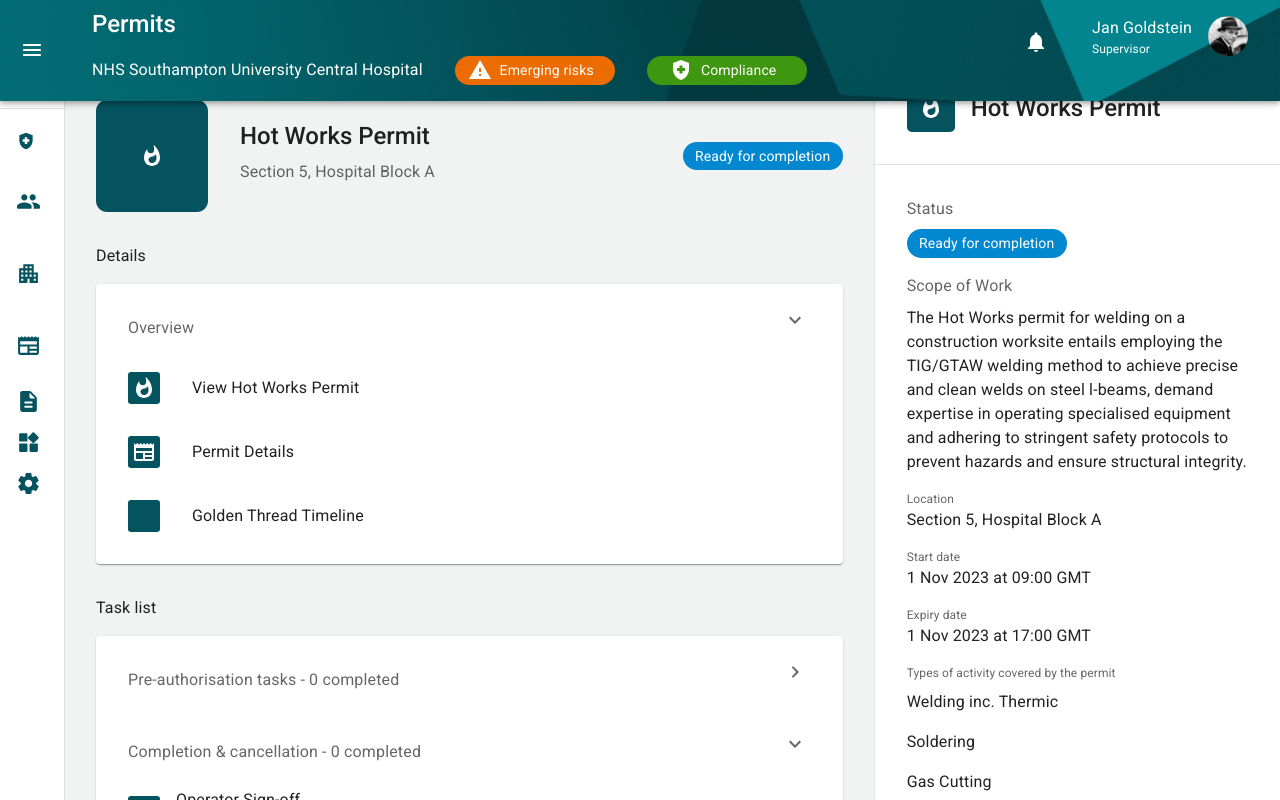
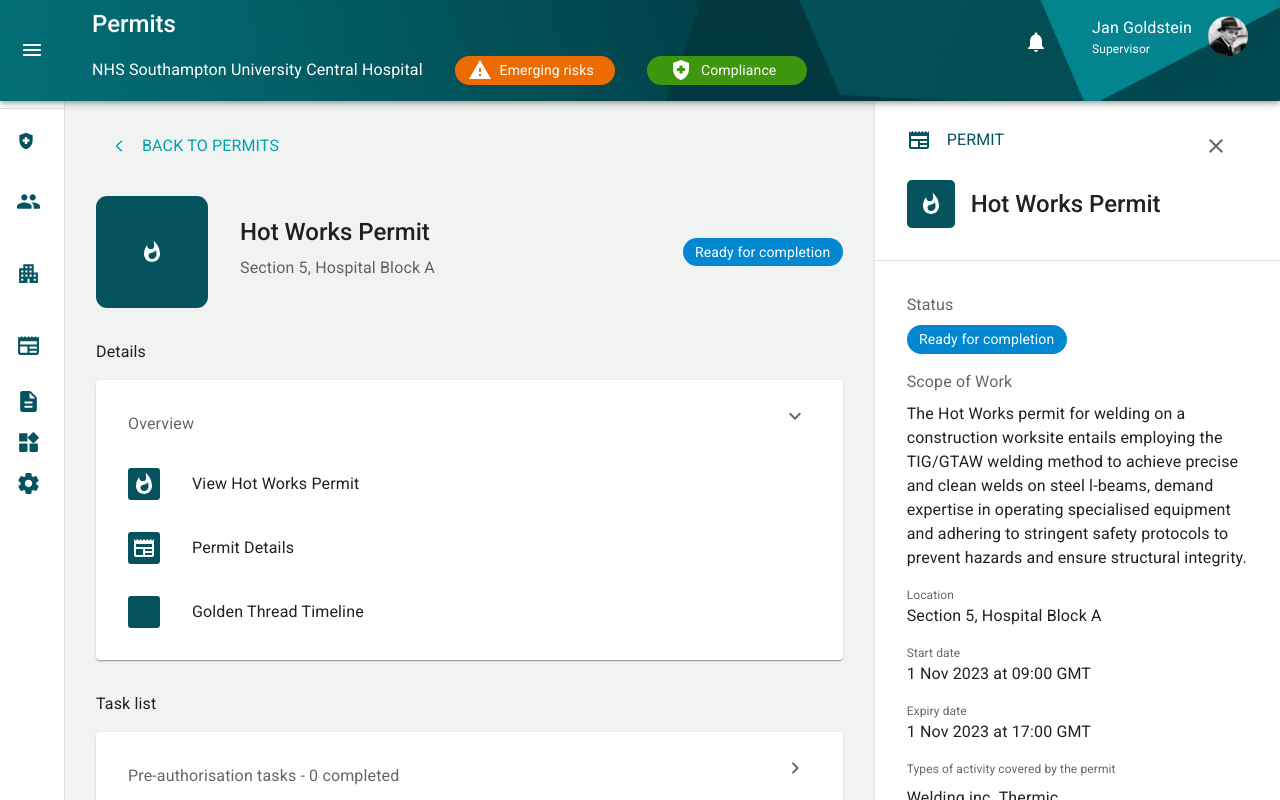
Before and after one commit to Catherinen29/skunkworks, a React (Create React App) app: page /permitoverviewcompleted in a window 1280 px wide. Shown: the top 800 px of the page. Built offline with nearby package versions, Linux system fonts and the light colour scheme.

Commit message:
Add smooth scroll.

```diff
--- a/src/components/PermitSignOff/PermitOverviewCompleted.js
+++ b/src/components/PermitSignOff/PermitOverviewCompleted.js
@@ -1,9 +1,8 @@
-import { Alert, Box, Button, Card, CardActionArea, Dialog, DialogContent, DialogTitle,
+import { Alert, Box, Button, Card, CardActionArea,
         Paper, Snackbar, Typography } from "@mui/material";
 import ArrowBackIosNewIcon from '@mui/icons-material/ArrowBackIosNew';
 import { useNavigate } from "react-router-dom";
 import { useState } from 'react';
-import PermitToolBar from "../common/PermitToolBar";
 import WhatshotIcon from '@mui/icons-material/Whatshot';
 import NewspaperIcon from '@mui/icons-material/Newspaper';
 import TaskAltIcon from '@mui/icons-material/TaskAlt';
@@ -35,6 +34,7 @@ const [success, setSuccess] = useState(false)
 // Manage Permit Overview
 const [openPermitViewCompleted, setOpenPermitViewCompleted] = useState(true)
 const handleOpenPermitViewCompleted = () => {
+    window.scrollTo({top: 0, behavior: 'smooth'})
     setOpenPermitViewCompleted(true)
     setOpenPermitDetails(false)
     setOpenAuthHotWorks(false)
@@ -45,6 +45,7 @@ const handleOpenPermitViewCompleted = () => {
 // Manage permit details sidebar.
 const [openPermitDetails, setOpenPermitDetails] = useState(false)
 const handleOpenPermitDetails = () => {
+    window.scrollTo({top: 0, behavior: 'smooth'})
     setOpenPermitDetails(true)
     setOpenPermitViewCompleted(false)
     setOpenGoldenTimeline(false)
@@ -55,6 +56,7 @@ const handleOpenPermitDetails = () => {
 // Manage Authorise Permit Details
 const [openAuthHotWorks, setOpenAuthHotWorks] = useState(false)
 const handleOpenAuthHotWorks = () => {
+    window.scrollTo({top: 0, behavior: 'smooth'})
     setOpenAuthHotWorks(true)
     setOpenPermitDetails(false)
     setOpenPermitViewCompleted(false)
@@ -67,6 +69,7 @@ const handleCloseAuthHotWorks = () => {
 // Manage Issuer Sign Off
 const [openIssuerSignOff, setOpenIssuerSignOff] = useState(false)
 const handleOpenIssuerSignOff = () => {
+    window.scrollTo({top: 0, behavior: 'smooth'})
     setOpenIssuerSignOff(true)
     setOpenPermitDetails(false)
     setOpenPermitViewCompleted(false)
@@ -79,6 +82,7 @@ const handleCloseIssuerSignOff= () =>{
 // Manage Golden Thread Timeline
 const [openGoldenTimeline, setOpenGoldenTimeline] = useState(false)
 const handleOpenGoldenTimeline = () => {
+    window.scrollTo({top: 0, behavior: 'smooth'})
     setOpenGoldenTimeline(true)
     setOpenPermitDetails(false)
     setOpenPermitViewCompleted(false)
@@ -102,7 +106,7 @@ return (
 
 <SideBar />
 
-<Box sx={{bgcolor: '#f1f3f3', ml: '4rem',
+<Box sx={{bgcolor: '#f1f3f3', ml: '4rem', mt: '6rem',
     display: 'flex', justifyContent: 'center'}}>
 
 <Box sx={{bgcolor: '#f1f3f3', pb: '3rem', width: '80%'}}>
--- a/src/components/newPermit/HotWorksPermitTemplate.js
+++ b/src/components/newPermit/HotWorksPermitTemplate.js
@@ -54,6 +54,7 @@ const [newPermit, setNewPermit] = useState({
 })
 
 const handlePopulateFields = () => {
+    window.scrollTo({top: 0, behavior: 'smooth'})
     setNewPermit({
         type: 'Hot Works',
         supplier: 'Travis Perkins',
```
